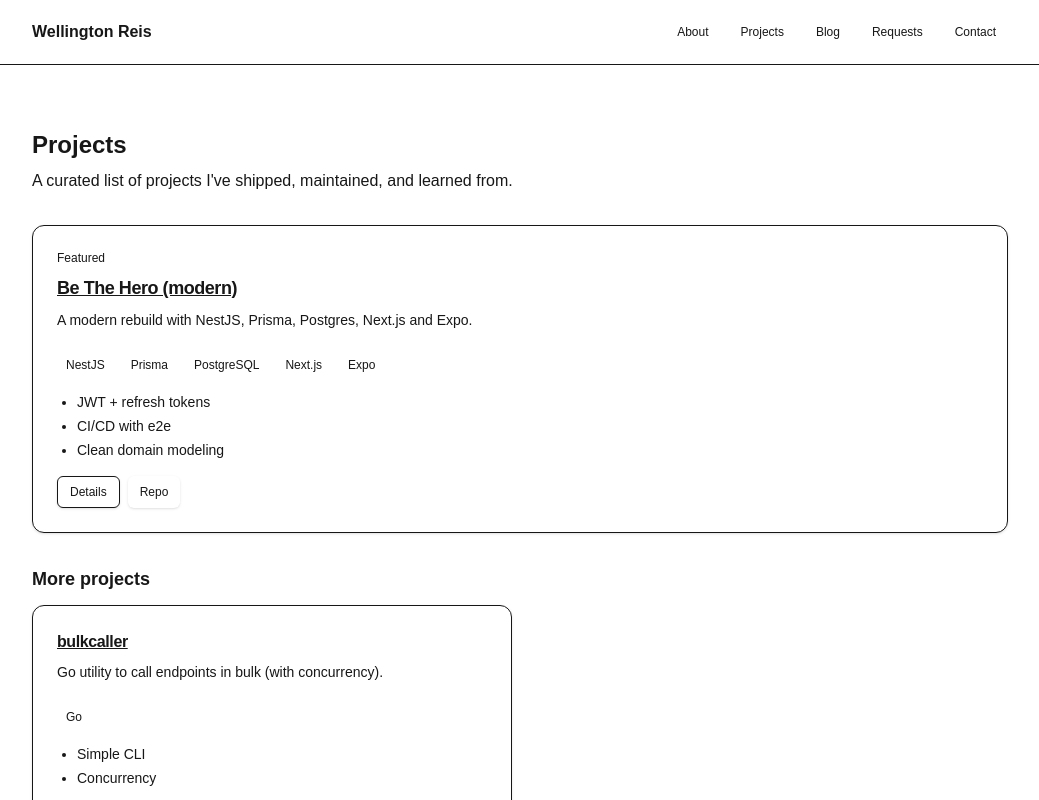
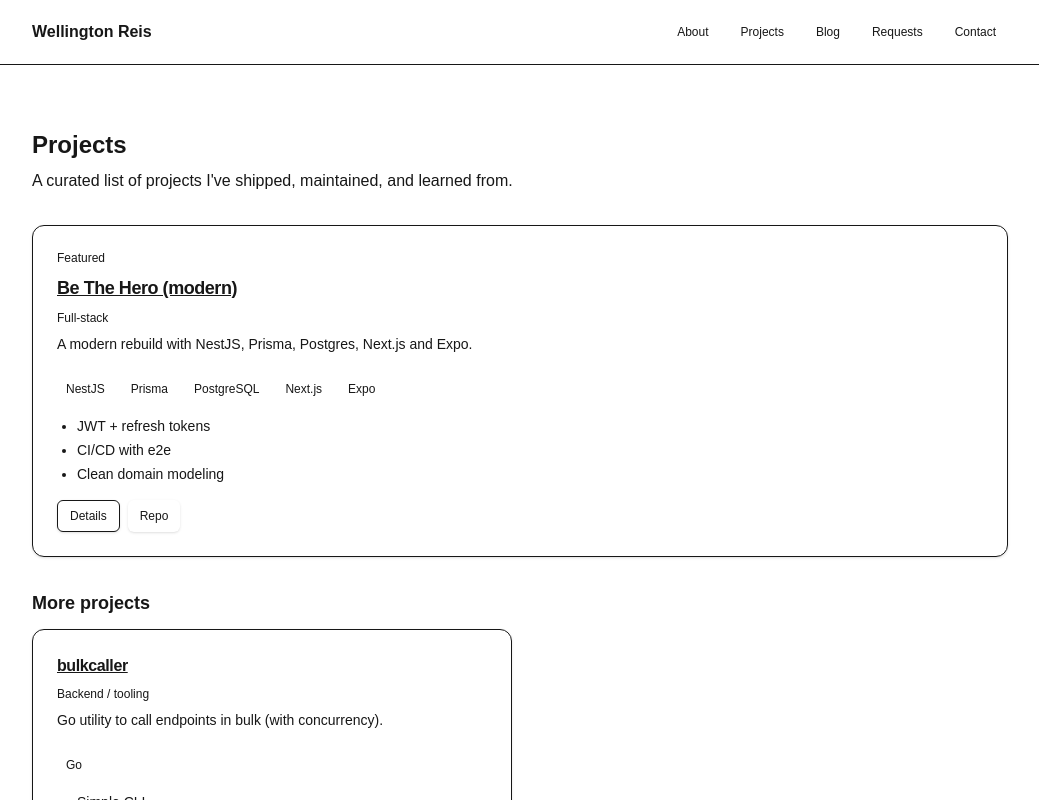
Before and after one commit to wellrcosta/wreis-website, a Next.js app: page /projects in a window 1280 px wide. Shown: the top 800 px of the page, without its empty margins (120-1159 px from the left). Built offline with nearby package versions, Linux system fonts and the light colour scheme.

Commit message:
feat(projects): add role/scope fields and show role in cards

```diff
--- a/src/app/projects/page.tsx
+++ b/src/app/projects/page.tsx
@@ -29,6 +29,9 @@ export default function ProjectsPage() {
                 {featured.frontmatter.title}
               </Link>
             </CardTitle>
+            {featured.frontmatter.role ? (
+              <p className="text-muted-foreground text-xs">{featured.frontmatter.role}</p>
+            ) : null}
             <p className="text-muted-foreground text-sm">
               {featured.frontmatter.summary}
             </p>
@@ -87,6 +90,9 @@ export default function ProjectsPage() {
                     {p.frontmatter.title}
                   </Link>
                 </CardTitle>
+                {p.frontmatter.role ? (
+                  <p className="text-muted-foreground text-xs">{p.frontmatter.role}</p>
+                ) : null}
                 <p className="text-muted-foreground text-sm">{p.frontmatter.summary}</p>
               </CardHeader>
 
--- a/src/content/projects/bulkcaller.mdx
+++ b/src/content/projects/bulkcaller.mdx
@@ -7,6 +7,13 @@ links:
 highlights:
   - 'Simple CLI'
   - 'Concurrency'
+role: 'Backend / tooling'
+scope:
+  - 'CLI ergonomics'
+  - 'Safe concurrency defaults'
+keyDecisions:
+  - 'Keep configuration simple and explicit'
+  - 'Prefer predictable concurrency over cleverness'
 ---
 
 A small tool to batch-call APIs.
```
